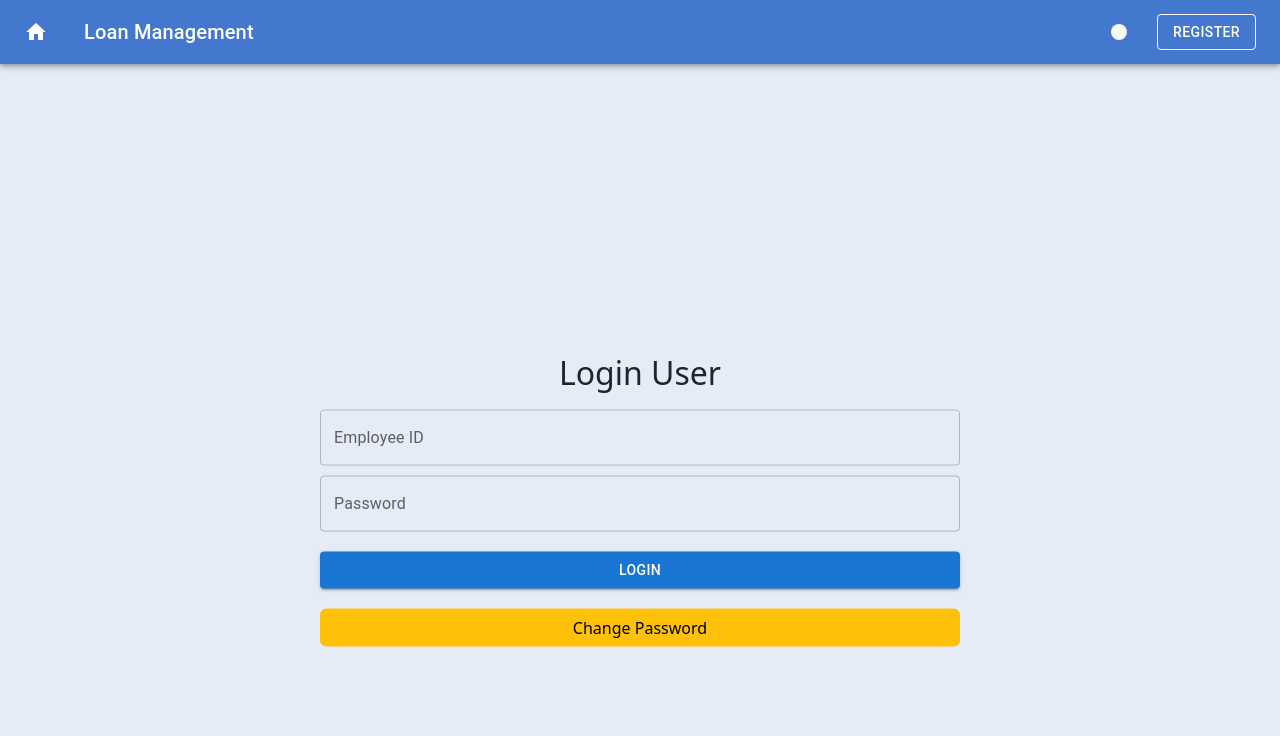
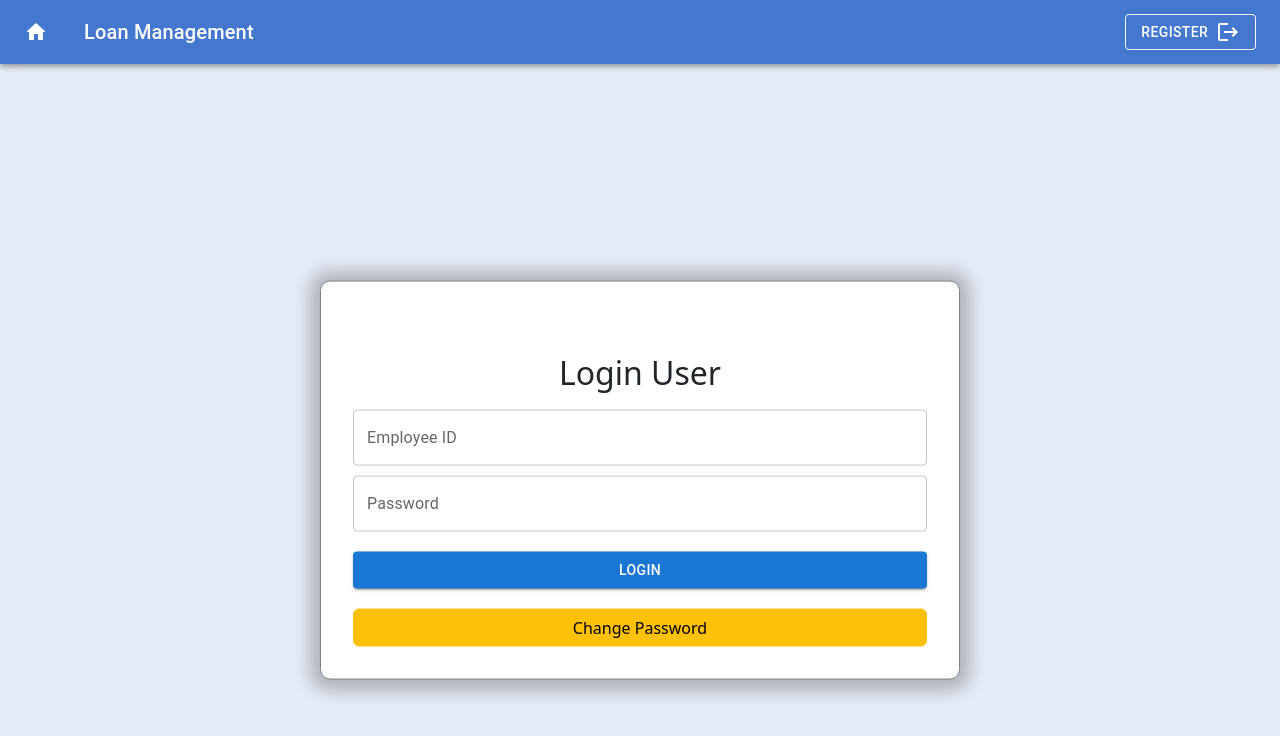
Before and after one commit to sakshijain009/Loan-Admin-Management-Application, a React (Vite) app in the folder frontend/: page /login in a window 1280 px wide. Shown: the top 736 px of the page. Built offline with nearby package versions, Linux system fonts and the light colour scheme.

Commit message:
ui changes

```diff
--- a/frontend/src/Pages/Login.css
+++ b/frontend/src/Pages/Login.css
@@ -4,6 +4,11 @@
     top: 60%;
     left: 50%;
     transform: translate(-50%, -50%);
+    background-color: white;
+    box-shadow:  0 1px 18px 10px rgba(0, 0, 0, 0.25);
+    border: 1px solid gray;
+    border-radius: 10px;
+    padding: 2rem;
 }
 
 .login h2{
--- a/frontend/src/Pages/Register.css
+++ b/frontend/src/Pages/Register.css
@@ -14,6 +14,7 @@
     top: 70%;
     left: 50%;
     transform: translate(-50%, -50%); */
+    background-color: white !important;
     display: flex;
     justify-content: center;
     margin: auto;
@@ -24,6 +25,7 @@
     border-radius: 10px;
     padding: 1rem 2rem;
     margin-bottom: 40px;
+    box-shadow: 0 1px 18px 10px rgba(0, 0, 0, 0.25);
 }
 
 .modal_register {
@@ -37,6 +39,7 @@
     /* border: 1px solid gray; */
     border-radius: 10px;
     padding: 1rem 2rem;
+    background-color: white;
     /* margin-bottom: 40px; */
 }
 
--- a/frontend/src/components/Appbar.jsx
+++ b/frontend/src/components/Appbar.jsx
@@ -9,6 +9,7 @@ import { useNavigate } from 'react-router-dom';
 import HomeRoundedIcon from '@mui/icons-material/HomeRounded';
 import { Link } from 'react-router-dom';
 import { palette } from '@mui/system';
+import LogoutIcon from '@mui/icons-material/Logout';
 
 export default function Appbar({hbtn, bt}) {
   const navigate = useNavigate();
@@ -41,11 +42,11 @@ export default function Appbar({hbtn, bt}) {
             Loan Management
           </Typography>
           <div style={{display:'flex', justifyContent:'center', marginRight:30}}>
-          <Box component="span" sx={{flexGrow:1, p:1, borderRadius:8}} className="bg-light text-primary">
-            {prof && <Typography variant="h9" className="font-weight-bold">Welcome {prof}</Typography> }
-          </Box>
+          {prof &&  <Box component="span" sx={{flexGrow:1, p:1, borderRadius:8}} className="bg-light text-primary">
+            <Typography variant="h9" className="font-weight-bold">Welcome {prof}</Typography>
+          </Box>}
           </div>
-          <Button variant="outlined" color="inherit" onClick={()=>(navigate(`/${bt}`))}>{bt}</Button>
+          {bt &&<Button variant="outlined" color="inherit" onClick={()=>(navigate(`/${bt}`))}>{bt} &nbsp;<LogoutIcon/></Button>}
         </Toolbar>
       </AppBar>
     </Box>
```
Also changed, not shown: frontend/src/Pages/Register.jsx (+0 -7 lines).
